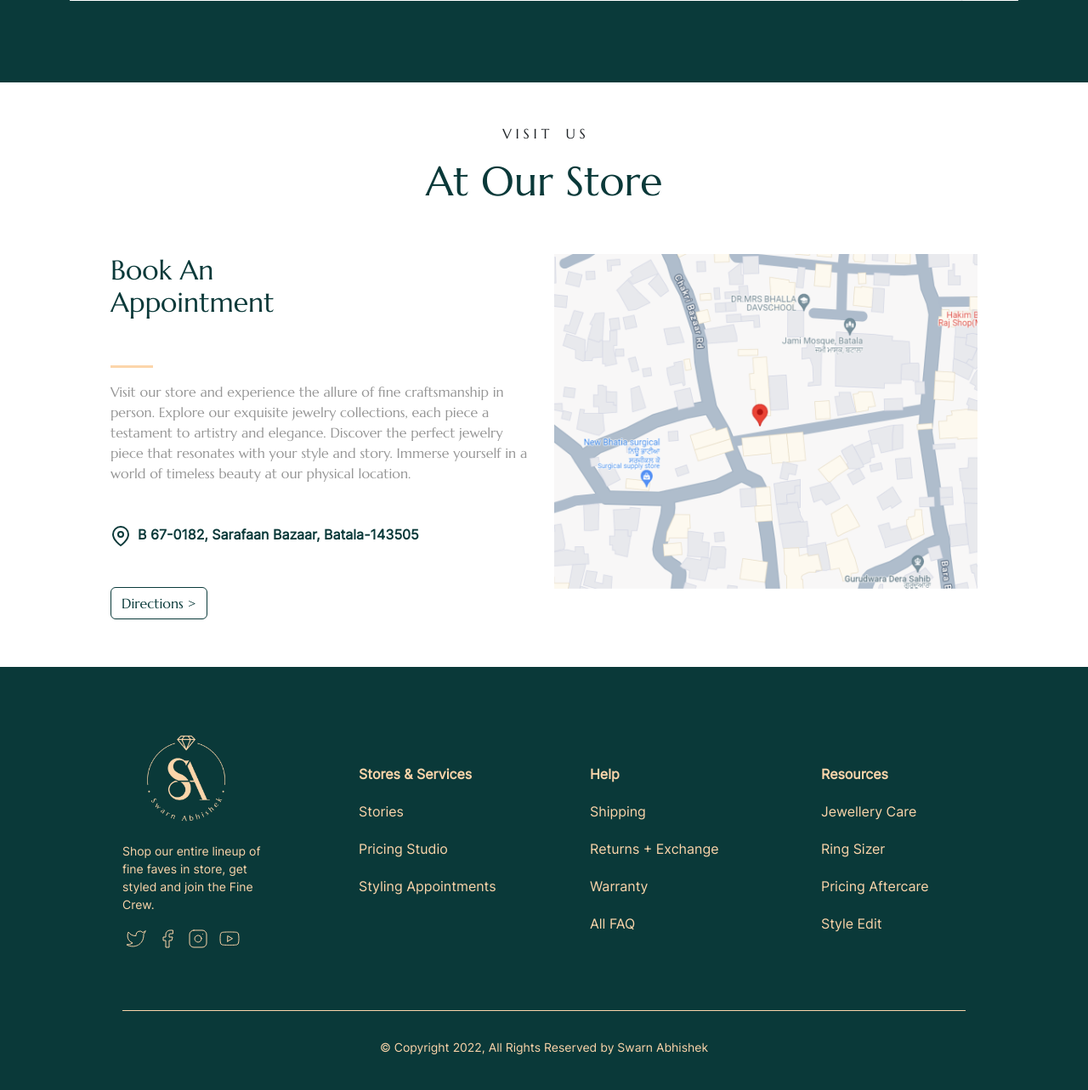
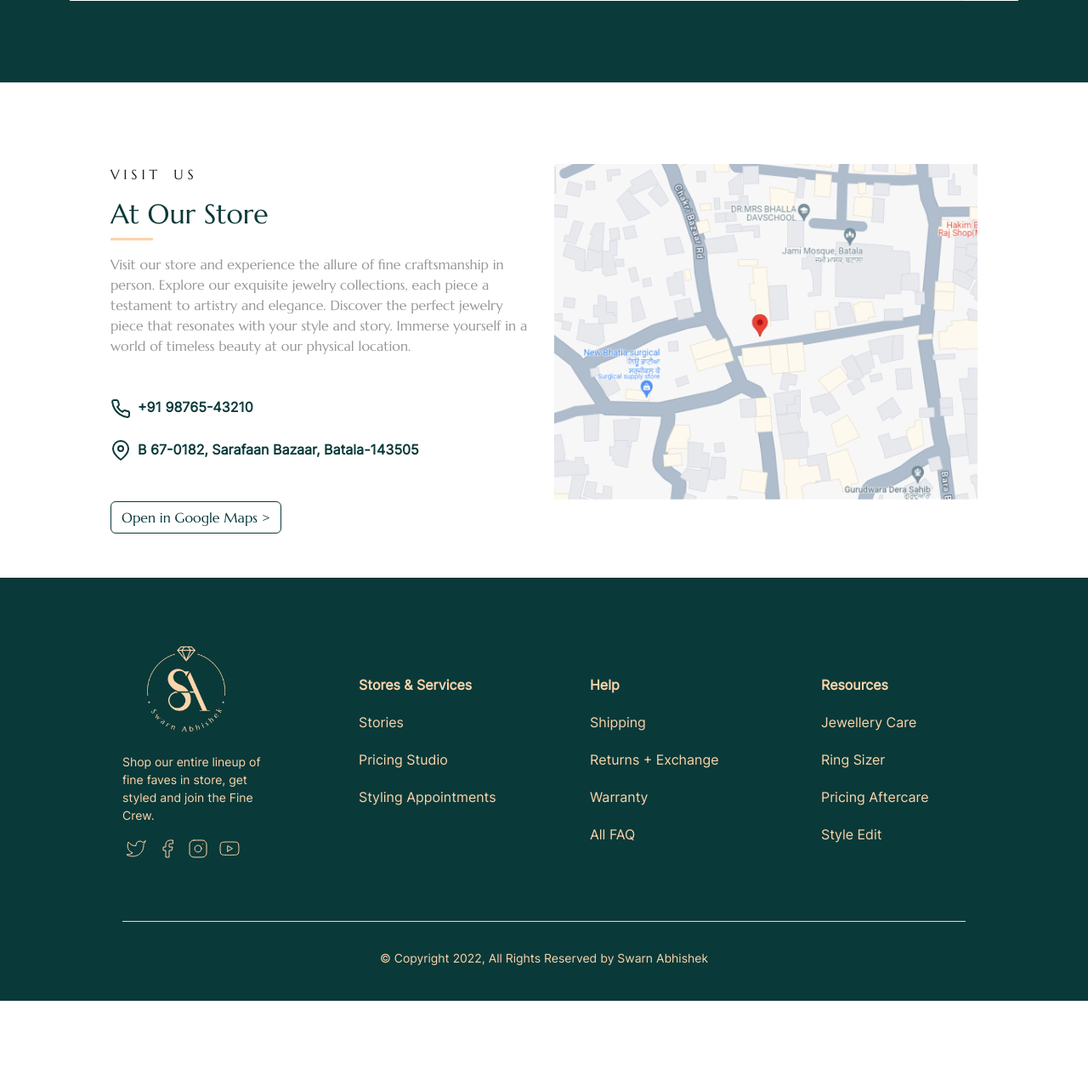
Before and after one commit to Amitoj02/Laravel-Ecommerce, a Laravel app: page /contact in a window 1280 px wide. Shown: the part 971-2254 px from the top of the page at 85% size. After the commit the page ends 2149 px from the top, so only its background shows below. Run offline with Laravel 10, Linux system fonts and the light colour scheme; some libraries are stand-ins or nearby versions.

Commit message:
Update contact.blade.php

```diff
--- a/resources/views/contact.blade.php
+++ b/resources/views/contact.blade.php
@@ -92,24 +92,19 @@
     <div>
         <div class="container text-center py-5 px-sm-5 info-section">
 
-            <p>V I S I T &nbsp;&nbsp; U S</p>
-            <h1 class="text-primary" style="font-size: 3rem;">At Our Store</h1>
-
             <div class="row row-cols-1 row-cols-lg-2">
                 <div class="col text-start mt-5">
-                    <h2 class="text-primary">Book An<br>Appointment</h2>
-                    <p class="under-border-left"></p>
+                    <p>V I S I T &nbsp;&nbsp; U S</p>
+                    <h2 class="text-primary under-border-left mb-3"  >At Our Store</h2>
+                    {{--                    <p class="under-border-left"></p>--}}
                     <p class="text-info">
-                        Visit our store and experience the allure of fine craftsmanship in person. Explore our
-                        exquisite jewelry collections, each piece a testament to artistry and elegance. Discover the
-                        perfect jewelry piece that resonates with your style and story. Immerse yourself in a world
-                        of timeless beauty at our physical location.
+                        Visit our store and experience the allure of fine craftsmanship in person. Explore our exquisite jewelry collections, each piece a testament to artistry and elegance. Discover the perfect jewelry piece that resonates with your style and story. Immerse yourself in a world of timeless beauty at our physical location.
                     </p>
                     <div class="my-5">
-                        <b class="text-primary inter"><i class="me-2" data-feather="map-pin"
-                                                         stroke-width="2px"></i>B 67-0182, Sarafaan Bazaar, Batala-143505</b>
+                        <b class="text-primary inter"><i class="me-2" data-feather="phone" stroke-width="2px"></i>+91 98765-43210</b><br><br>
+                        <b class="text-primary inter"><i class="me-2" data-feather="map-pin" stroke-width="2px"></i>B 67-0182, Sarafaan Bazaar, Batala-143505</b>
                     </div>
-                    <button class="btn btn-outline-secondary">Directions &gt;</button>
+                    <a href="https://maps.app.goo.gl/PrZCxWQmJg747EEp7" target="_blank" class="btn btn-outline-secondary">Open in Google Maps &gt;</a>
                 </div>
                 <div class="col mt-5">
                     <img src="{{ asset('assets/map_point.png') }}" style="width:100%;">
```
